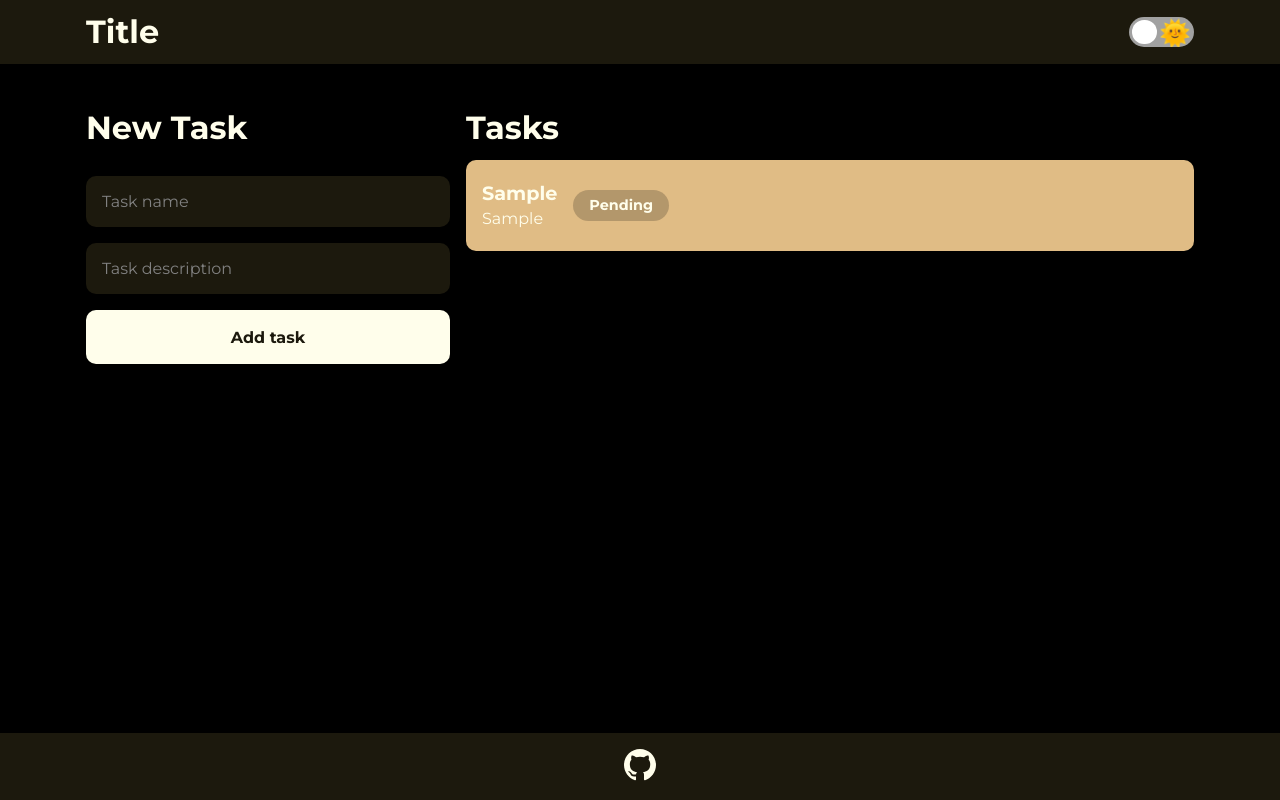
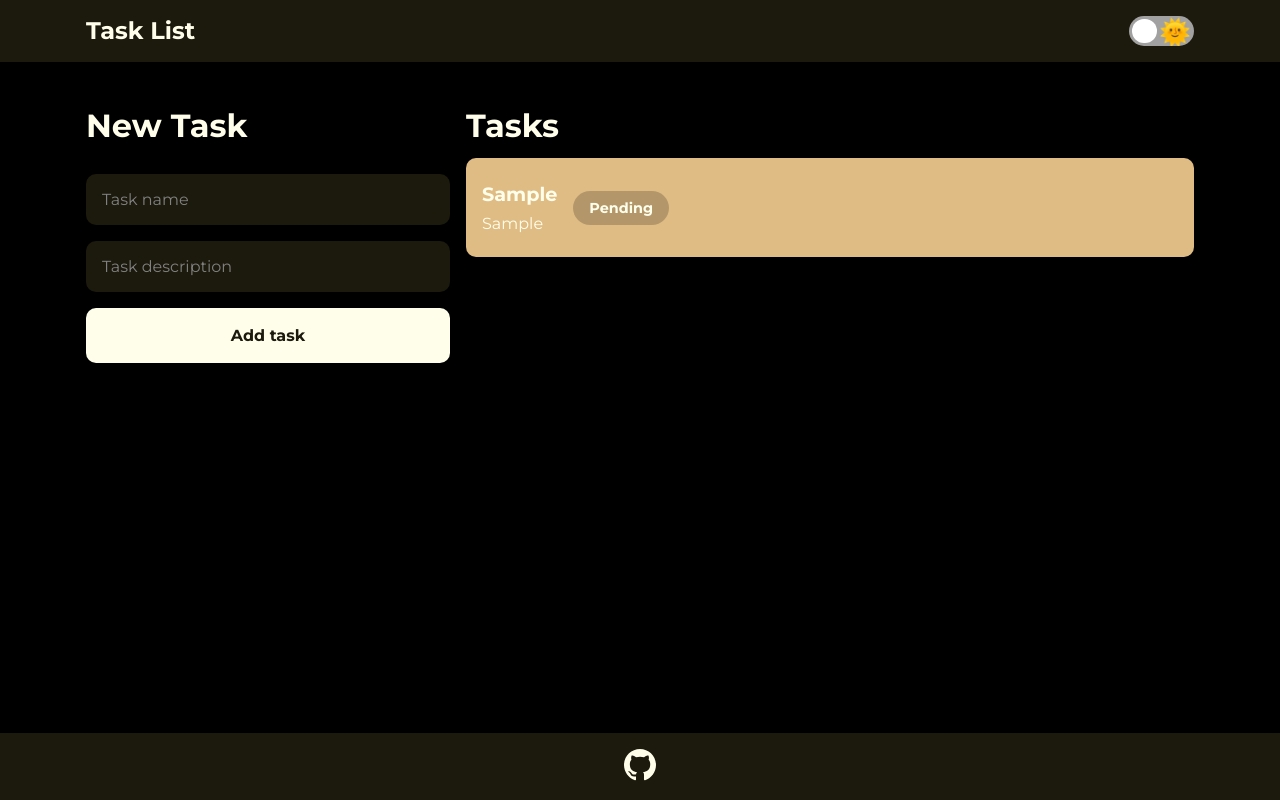
Before and after one commit to Lambtsa/todo-app-react, a React (Create React App) app: page / in a window 1280 px wide. Both pictures are taken after typing "Sample", "Sample" into the empty fields and a click on the button "Add task". Built offline with nearby package versions, Linux system fonts and the light colour scheme.

Commit message:
weekend test finished

```diff
--- a/src/components/Footer.js
+++ b/src/components/Footer.js
@@ -5,7 +5,7 @@ import githubLight from '../assets/github-light.svg';
 
 const Footer = () => {
   const { theme } = useContext(ThemeContext);
-  /* eslint-disable */
+
   return (
     <>
       <footer className={`footer ${theme}`}>
--- a/src/components/Header.js
+++ b/src/components/Header.js
@@ -8,7 +8,7 @@ const Header = () => {
     <>
       <header className={`header ${theme}`}>
         <nav className="header__container">
-          <h1 className="header__title">title</h1>
+          <h1 className="header__title">Task list</h1>
           <ToggleSwitch />
         </nav>
       </header>
--- a/src/components/Task.js
+++ b/src/components/Task.js
@@ -10,9 +10,9 @@ const Task = ({ details, handleTaskDelete }) => {
       setStatus('pending');
     }
   };
-  /* eslint-disable */
+
   return (
-    <li
+    <button
       onClick={handleTaskClick}
       type="button"
       className={`listItem ${status}`}
@@ -29,7 +29,7 @@ const Task = ({ details, handleTaskDelete }) => {
         </p>
       </div>
       {status === 'done' && <button type="button" onClick={() => handleTaskDelete(details.id)} className="listItem__btn">Remove</button>}
-    </li>
+    </button>
   );
 };
 
--- a/src/styles/main.scss
+++ b/src/styles/main.scss
@@ -7,9 +7,14 @@ body {
   color: $white;
 }
 h1, h2 {
-  font-size: 2rem;
   text-transform: capitalize;
   margin-bottom: 1rem;
+}
+h1 {
+  font-size: 1.5rem;
+}
+h2 {
+  font-size: 2rem;
 }
 button {
   outline: none;
```
Also changed, not shown: 1 other file (tests, documents, lock files or other folders).
